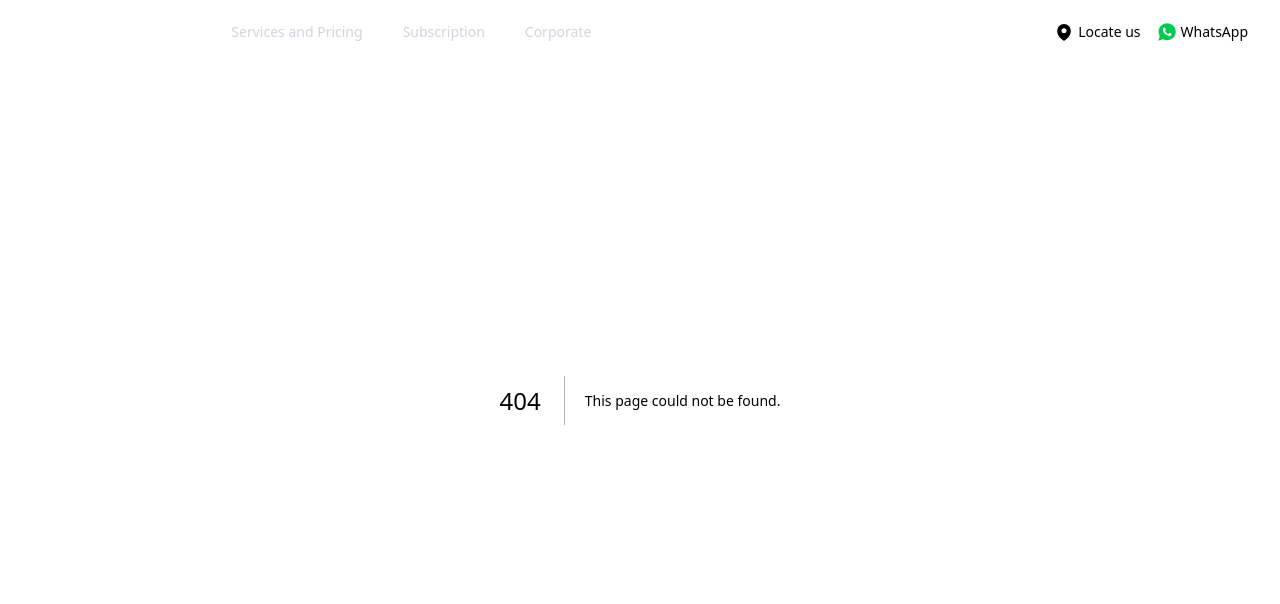
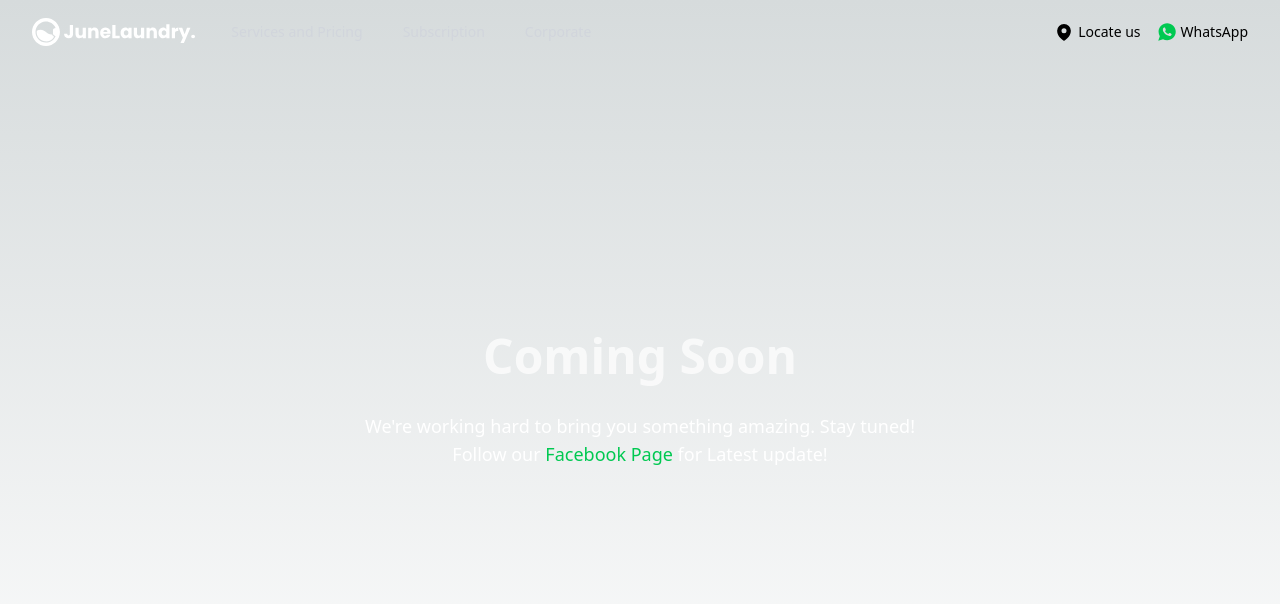
Before and after one commit to gsw85/junelaundry, a Next.js app: page /pricing in a window 1280 px wide. Before the commit this address had no page. Shown: the top 604 px of the page. Built offline with nearby package versions, Linux system fonts and the light colour scheme.

Commit message:
add follow

```diff
--- /dev/null
+++ b/app/corporate/page.js
@@ -0,0 +1,5 @@
+import ComingSoon from "@/components/coming-soon";
+
+export default function Page() {
+  return <ComingSoon />;
+}
--- /dev/null
+++ b/app/pricing/page.js
@@ -0,0 +1,5 @@
+import ComingSoon from "@/components/coming-soon";
+
+export default function Page() {
+  return <ComingSoon />;
+}
--- /dev/null
+++ b/app/subscription/page.js
@@ -0,0 +1,5 @@
+import ComingSoon from "@/components/coming-soon";
+
+export default function Page() {
+  return <ComingSoon />;
+}
--- /dev/null
+++ b/components/coming-soon.js
@@ -0,0 +1,37 @@
+export default function ComingSoon({
+  hasFooter = false,
+  hasTopMenu = false,
+  customHeight = "",
+}) {
+  let height = `xl:h-[calc(100vh)] h-[calc(100vh-64px)]`;
+  if (hasTopMenu) height = `h-[calc(100vh-64px)]`;
+  if (hasFooter) height = `h-[calc(100vh-64px)] xl:h-[calc(100vh-474px)]`;
+  if (hasFooter && hasTopMenu)
+    height = `xl:h-[calc(100vh-538px)] h-[calc(100vh-64px)]`;
+
+  if (customHeight) height = customHeight;
+
+  return (
+    <div className={`flex flex-col items-center justify-center ${height}`}>
+      <h2 className="mb-8 animate-pulse text-5xl font-bold text-white">
+        Coming Soon
+      </h2>
+      <div className={`text-center text-lg text-white`}>
+        <p>
+          {`We're working hard to bring you something amazing. Stay tuned!`}
+        </p>
+        <p>
+          {"Follow our "}
+          <a
+            href={"https://www.facebook.com/JuneLaundryShop/"}
+            target={"_blank"}
+            className={`text-green-500 hover:text-green-600`}
+          >
+            Facebook Page
+          </a>
+          {" for Latest update!"}
+        </p>
+      </div>
+    </div>
+  );
+}
```
